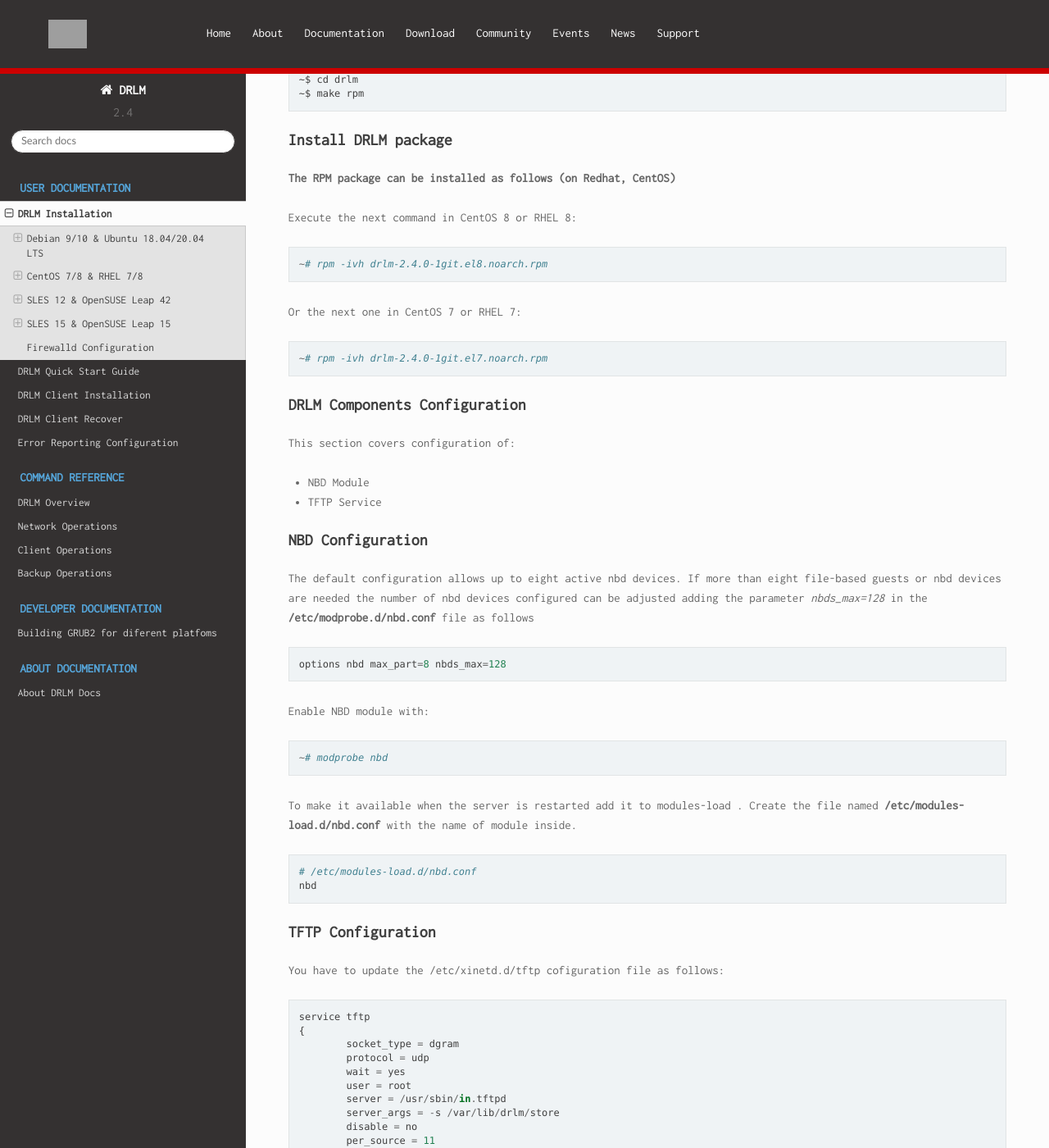
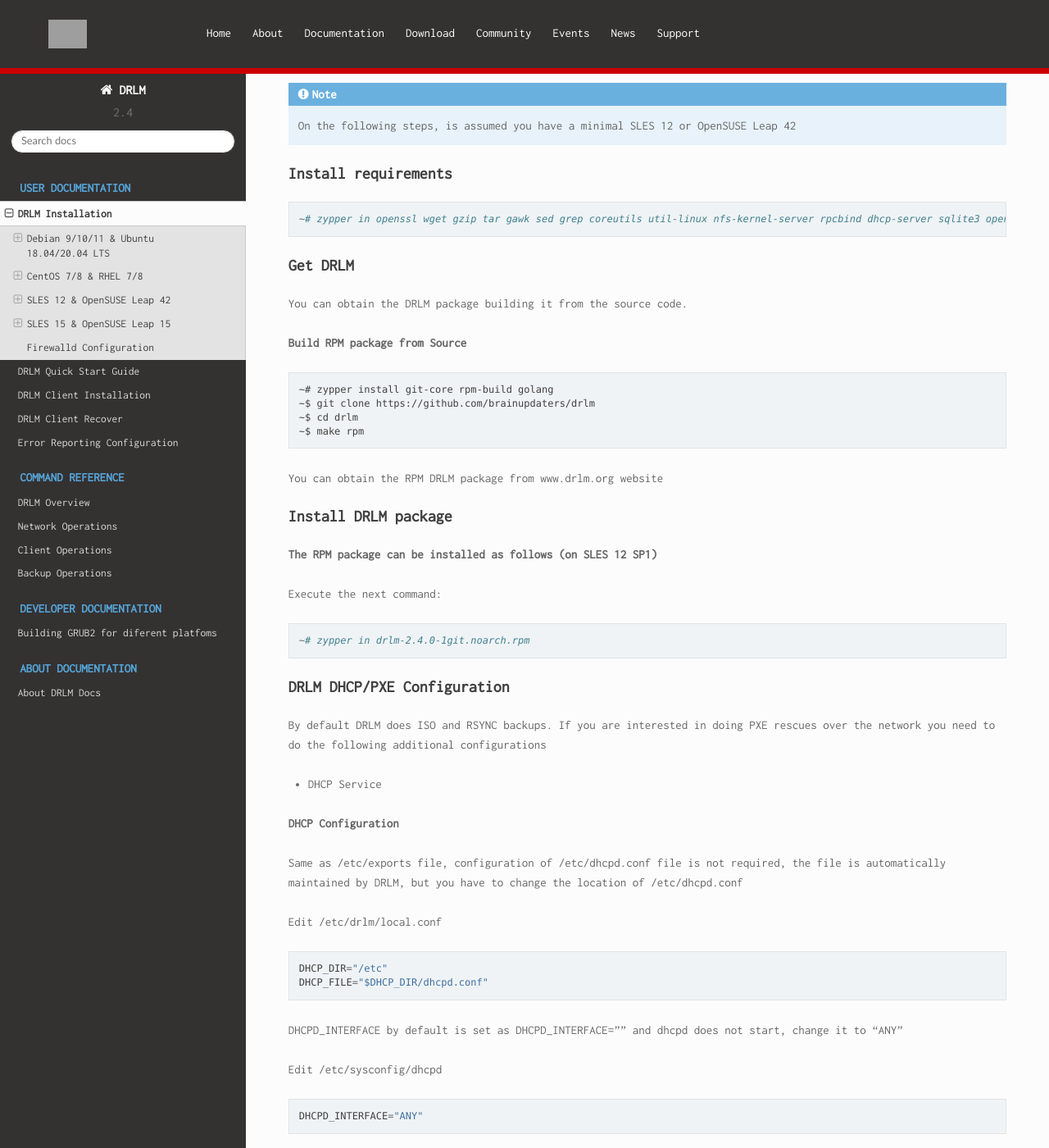
Before and after one commit to brainupdaters/drlm-docs, a Sphinx documentation site: the page built from docs/source/Install.rst, in a window 1280 px wide and 1400 px high, scrolled down 3719 px. Shown: the whole window at 82% size. Built offline with Sphinx 7.4.7 and the Read the Docs theme 2.0.0, drawn with Linux system fonts in a browser that asks for light colours; some web fonts are replaced; some of the changed text lies outside the part shown; grey boxes are pictures that could not be loaded.

Commit message:
Install update

```diff
--- a/docs/source/Install.rst
+++ b/docs/source/Install.rst
@@ -17,7 +17,7 @@
 
 	~# apt update
 	~# apt upgrade
-	~# apt install openssh-client openssl gawk nfs-kernel-server rpcbind isc-dhcp-server tftpd-hpa qemu-utils sqlite3 lsb-release bash-completion
+	~# apt install openssh-client openssl gawk nfs-kernel-server rpcbind isc-dhcp-server tftpd-hpa qemu-utils sqlite3 lsb-release bash-completion rsync
 
 
 Get DRLM
@@ -48,54 +48,13 @@
 	~# dpkg -i drlm_2.4.0_all.deb
 
 
-DRLM Components Configuration
-~~~~~~~~~~~~~~~~~~~~~~~~~~~~~
+DRLM DHCP/PXE Configuration
+~~~~~~~~~~~~~~~~~~~~~~~~~~~
 
-This section covers configuration of:
-
-* NBD Module
-* TFTP Service
-* DHCP Service
+By default DRLM does ISO and RSYNC backups. If you are interested in doing PXE rescues over the network you need to do the following additional configurations
 
 
-NBD Configuration
-~~~~~~~~~~~~~~~~~
-
-The default configuration allows up to eight active nbd devices. If more than eight file-based guests or nbd devices are needed the number of nbd devices configured can be adjusted adding the parameter *nbds_max=128* in the **/etc/modprobe.d/nbd.conf** file as follows
-
-::
-
-	options nbd max_part=8 nbds_max=128
-
-Enable NBD module with:
-
-::
-
-  ~# modprobe nbd
-
-To make it available when the server is restarted add it to modules-load . Create the file named **/etc/modules-load.d/nbd.conf** with the name of module inside.
-
-::
-
-  # /etc/modules-load.d/nbd.conf
-  nbd
-
-
-TFTP Configuration
-~~~~~~~~~~~~~~~~~~
-
-You have to update the destination folder in the /etc/default/tftpd-hpa cofiguration file as follows
-
-::
-
-	# /etc/default/tftpd-hpa
-	TFTP_USERNAME="tftp"
-	TFTP_DIRECTORY="/var/lib/drlm/store"
-	TFTP_ADDRESS="0.0.0.0:69"
-	TFTP_OPTIONS="--secure"
-
-DHCP Configuration
-~~~~~~~~~~~~~~~~~~
+**DHCP Configuration**
 
 You have to update the interfaces where the DHCP server is going to listen
 
@@ -105,13 +64,9 @@
   INTERFACESv4="<interface-name>"
 
 
-Restart & check services
-~~~~~~~~~~~~~~~~~~~~~~~~
+**Restart & check services**
 
 ::
-
-  ~# systemctl restart tftpd-hpa.service
-  ~# systemctl status tftpd-hpa.service
 
   ~# systemctl restart rpcbind.service
   ~# systemctl status rpcbind.service
@@ -170,14 +125,14 @@
 
 ::
 
-	~#  yum -y install openssh-clients openssl wget gzip tar gawk sed grep coreutils util-linux rpcbind dhcp-server tftp-server xinetd nfs-utils nfs4-acl-tools qemu-img sqlite redhat-lsb-core bash-completion
+	~#  yum -y install openssh-clients openssl wget gzip tar gawk sed grep coreutils util-linux rpcbind dhcp-server tftp-server nfs-utils nfs4-acl-tools qemu-img sqlite redhat-lsb-core bash-completion rsync
 
 
 For CentOS 7 or RHEL 7:
 
 ::
 
-	~#  yum -y install openssh-clients openssl wget gzip tar gawk sed grep coreutils util-linux rpcbind dhcp tftp-server xinetd nfs-utils nfs4-acl-tools qemu-img sqlite redhat-lsb-core bash-completion
+	~#  yum -y install openssh-clients openssl wget gzip tar gawk sed grep coreutils util-linux rpcbind dhcp tftp-server nfs-utils nfs4-acl-tools qemu-img sqlite redhat-lsb-core bash-completion rsync
 
 
 Get DRLM
@@ -211,73 +166,18 @@
 
 	~# rpm -ivh drlm-2.4.0-1git.el7.noarch.rpm
 
+DRLM DHCP/PXE Configuration
+~~~~~~~~~~~~~~~~~~~~~~~~~~~
 
-DRLM Components Configuration
-~~~~~~~~~~~~~~~~~~~~~~~~~~~~~~~
+By default DRLM does ISO and RSYNC backups. If you are interested in doing PXE rescues over the network you need to do the following additional configurations
 
-This section covers configuration of:
-
-* NBD Module
-* TFTP Service
-
-
-NBD Configuration
-~~~~~~~~~~~~~~~~~
-
-The default configuration allows up to eight active nbd devices. If more than eight file-based guests or nbd devices are needed the number of nbd devices configured can be adjusted adding the parameter *nbds_max=128* in the **/etc/modprobe.d/nbd.conf** file as follows
+**Restart & check services**
 
 ::
-
-	options nbd max_part=8 nbds_max=128
-
-Enable NBD module with:
-
-::
-
-  ~# modprobe nbd
-
-To make it available when the server is restarted add it to modules-load . Create the file named **/etc/modules-load.d/nbd.conf** with the name of module inside.
-
-::
-
-  # /etc/modules-load.d/nbd.conf
-  nbd
-
-TFTP Configuration
-~~~~~~~~~~~~~~~~~~
-
-You have to update the /etc/xinetd.d/tftp cofiguration file as follows:
-
-::
-
-  service tftp
-  {
-          socket_type = dgram
-          protocol = udp
-          wait = yes
-          user = root
-          server = /usr/sbin/in.tftpd
-          server_args = -s /var/lib/drlm/store
-          disable = no
-          per_source = 11
-          cps = 100 2
-          flags = IPv4
-  }
-
-
-Restart & check services
-~~~~~~~~~~~~~~~~~~~~~~~~
-
-::
-
-  ~# systemctl restart xinetd.service
-  ~# systemctl enable xinetd.service
-  ~# systemctl status xinetd.service
 
   ~# systemctl restart rpcbind.service
   ~# systemctl enable rpcbind.service
   ~# systemctl status rpcbind.service
-
 
 .. note::
 	DHCP and NFS servers are not running because there is no config yet! no worries they will be reloaded automatically after first DRLM client will be added.
@@ -287,14 +187,14 @@
 --------------------------
 
 .. note::
-      On the following steps, is assumed you have a minimal SLES 12 or OpenSUSE Leap 42
+  On the following steps, is assumed you have a minimal SLES 12 or OpenSUSE Leap 42
 
 Install requirements
 ~~~~~~~~~~~~~~~~~~~~
 
 ::
 
-        ~# zypper in openssl wget gzip tar gawk sed grep coreutils util-linux nfs-kernel-server rpcbind dhcp-server sqlite3 openssh qemu-tools tftp xinetd lsb-release bash-completion
+  ~# zypper in openssl wget gzip tar gawk sed grep coreutils util-linux nfs-kernel-server rpcbind dhcp-server sqlite3 openssh qemu-tools tftp lsb-release bash-completion rsync
 
 
 Get DRLM
@@ -322,75 +222,27 @@
 Execute the next command:
 ::
 
-        ~# zypper in drlm-2.4.0-1git.noarch.rpm
+  ~# zypper in drlm-2.4.0-1git.noarch.rpm
 
 
-DRLM Components Configuration
-~~~~~~~~~~~~~~~~~~~~~~~~~~~~~~~
+DRLM DHCP/PXE Configuration
+~~~~~~~~~~~~~~~~~~~~~~~~~~~
 
-This section covers configuration of:
+By default DRLM does ISO and RSYNC backups. If you are interested in doing PXE rescues over the network you need to do the following additional configurations
 
-* NBD Module
-* TFTP Service
 * DHCP Service
 
 
-NBD Configuration
-~~~~~~~~~~~~~~~~~
+**DHCP Configuration**
 
-The default configuration allows up to eight active nbd devices. If more than eight file-based guests or nbd devices are needed the number of nbd devices configured can be adjusted adding the parameter *nbds_max=128* in the **/etc/modprobe.d/nbd.conf** file as follows
-
-::
-
-	options nbd max_part=8 nbds_max=128
-
-Enable NBD module with:
-
-::
-
-  ~# modprobe nbd
-
-To make it available when the server is restarted add it to modules-load . Create the file named **/etc/modules-load.d/nbd.conf** with the name of module inside.
-
-::
-
-  # /etc/modules-load.d/nbd.conf
-  nbd
-
-
-TFTP Configuration
-~~~~~~~~~~~~~~~~~~
-You have to update the /etc/xinetd.d/tftp cofiguration file as follows:
-
-::
-
-	service tftp
-	{
-		socket_type		= dgram
-		protocol		= udp
-		wait			= yes
-		flags			= IPv6 IPv4
-		user			= root
-		server			= /usr/sbin/in.tftpd
-		server_args		= -u tftp -s /var/lib/drlm/store
-		per_source		= 11
-		cps			= 100 2
-		disable			= no
-	}
-
-
-DHCP Configuration
-~~~~~~~~~~~~~~~~~~
-Same as /etc/exports file, configuration of /etc/dhcpd.conf file is not required, the file is automatically maintained by DRLM.
-
-but you have to change the location of /etc/dhcpd.conf
+Same as /etc/exports file, configuration of /etc/dhcpd.conf file is not required, the file is automatically maintained by DRLM, but you have to change the location of /etc/dhcpd.conf
 
 Edit /etc/drlm/local.conf
 
 ::
 
-     DHCP_DIR="/etc"
-     DHCP_FILE="$DHCP_DIR/dhcpd.conf"
+  DHCP_DIR="/etc"
+  DHCP_FILE="$DHCP_DIR/dhcpd.conf"
 
 
 DHCPD_INTERFACE by default is set as DHCPD_INTERFACE="" and dhcpd does not start, change it to "ANY"
@@ -399,16 +251,12 @@
 
 ::
 
-     DHCPD_INTERFACE="ANY"
+  DHCPD_INTERFACE="ANY"
 
 
-Restart & check services
-~~~~~~~~~~~~~~~~~~~~~~~~
+**Restart & check services**
 
 ::
-
-  ~# systemctl restart xinetd.service
-  ~# systemctl status xinetd.service
 
   ~# systemctl restart rpcbind.service
   ~# systemctl status rpcbind.service
@@ -433,7 +281,7 @@
 
 ::
 
-  ~# zypper in openssl wget gzip tar gawk sed grep coreutils util-linux nfs-kernel-server rpcbind dhcp-server sqlite3 openssh qemu-tools tftp lsb-release bash-completion
+  ~# zypper in openssl wget gzip tar gawk sed grep coreutils util-linux nfs-kernel-server rpcbind dhcp-server sqlite3 openssh qemu-tools tftp lsb-release bash-completion rsync
 
 
 Get DRLM
@@ -461,68 +309,28 @@
 Execute the next command:
 ::
 
-        ~# zypper in drlm-4.0-1git.noarch.rpm
+  ~# zypper in drlm-4.0-1git.noarch.rpm
 
 .. note::
-      You will need to accept to install the package even though it's not signed
+
+  You will need to accept to install the package even though it's not signed
 
 
-DRLM Components Configuration
-~~~~~~~~~~~~~~~~~~~~~~~~~~~~~~~
+DRLM DHCP/PXE Configuration
+~~~~~~~~~~~~~~~~~~~~~~~~~~~
 
-This section covers configuration of:
+By default DRLM does ISO and RSYNC backups. If you are interested in doing PXE rescues over the network you need to do the following additional configurations
 
-* NBD Module
-* TFTP Service
+**DHCP Configuration**
 
-
-NBD Configuration
-~~~~~~~~~~~~~~~~~
-
-The default configuration allows up to eight active nbd devices. If more than eight file-based guests or nbd devices are needed the number of nbd devices configured can be adjusted adding the parameter *nbds_max=128* in the **/etc/modprobe.d/nbd.conf** file as follows
-
-::
-
-	options nbd max_part=8 nbds_max=128
-
-Enable NBD module with:
-
-::
-
-  ~# modprobe nbd
-
-To make it available when the server is restarted add it to modules-load . Create the file named **/etc/modules-load.d/nbd.conf** with the name of module inside.
-
-::
-
-  # /etc/modules-load.d/nbd.conf
-  nbd
-
-
-TFTP Configuration
-~~~~~~~~~~~~~~~~~~
-You have to update the TFTP_DIRECTORY variable in the /etc/sysconfig/tftp cofiguration file as follows:
-
-::
-
-  ...
-  TFTP_DIRECTORY="/var/lib/drlm/store"
-  ...
-
-
-DHCP Configuration
-~~~~~~~~~~~~~~~~~~
-Same as /etc/exports file, configuration of /etc/dhcpd.conf file is not required, the file is automatically maintained by DRLM.
-
-but you have to change the location of /etc/dhcpd.conf
+Same as /etc/exports file, configuration of /etc/dhcpd.conf file is not required, the file is automatically maintained by DRLM, but you have to change the location of /etc/dhcpd.conf
 
 Edit /etc/drlm/local.conf
 
 ::
 
-     DHCP_DIR="/etc"
-     DHCP_FILE="$DHCP_DIR/dhcpd.conf"
-
+  DHCP_DIR="/etc"
+  DHCP_FILE="$DHCP_DIR/dhcpd.conf"
 
 DHCPD_INTERFACE by default is set as DHCPD_INTERFACE="" and dhcpd does not start, change it to "ANY"
 
@@ -530,16 +338,12 @@
 
 ::
 
-     DHCPD_INTERFACE="ANY"
+  DHCPD_INTERFACE="ANY"
 
 
-Restart & check services
-~~~~~~~~~~~~~~~~~~~~~~~~
+**Restart & check services**
 
 ::
-
-  ~# systemctl restart tftp.service
-  ~# systemctl status tftp.service
 
   ~# systemctl restart rpcbind.service
   ~# systemctl status rpcbind.service
```
Also changed, not shown: other parts of docs/source/Install.rst (+4 -3 lines).
